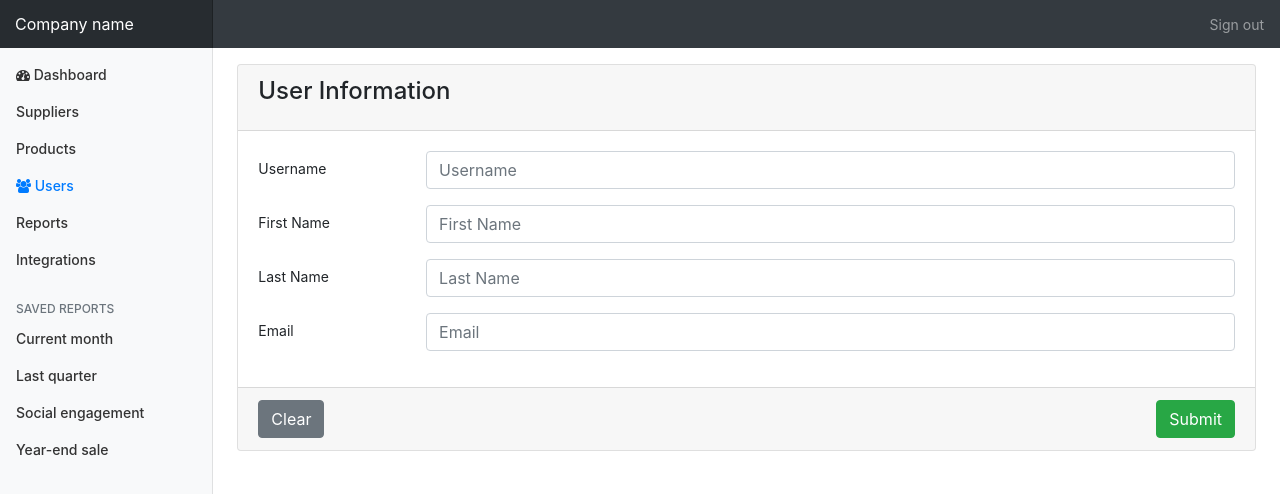
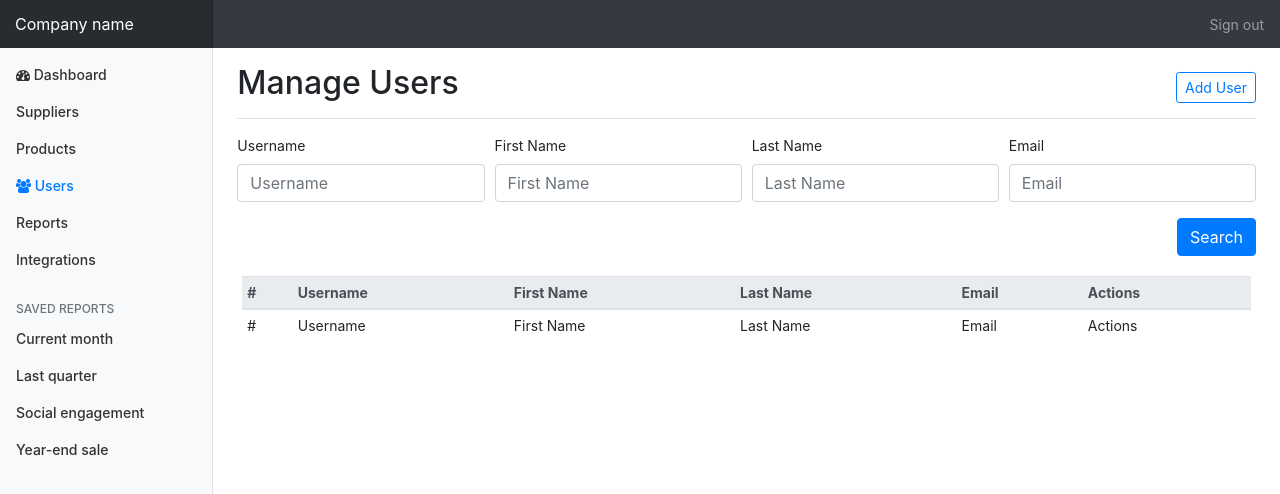
Before and after one commit to sybersecho/front-of-kupalatu-store, an Angular app: page /users in a window 1280 px wide. Shown: the top 494 px of the page. Built offline with nearby package versions, Linux system fonts and the light colour scheme.

Commit message:
users feature

```diff
--- /dev/null
+++ b/src/app/admin/users/components/user-list/search-user-inline/search-user-form/search-user-form.component.html
@@ -0,0 +1,29 @@
+<form>
+  <div class="form-row">
+    <div class="col-3">
+      <div class="form-group">
+          <label for="txtUserName">Username</label>
+          <input type="text" name="txtUserName" class="form-control" placeholder="Username">
+      </div>
+    </div>
+    <div class="col-3">
+      <div class="form-group">
+          <label for="txtFirstName">First Name</label>
+          <input type="text" name="txtFirstName" class="form-control" placeholder="First Name">
+      </div>
+    </div>
+    <div class="col-3">
+      <div class="form-group">
+          <label for="txtLastName">Last Name</label>
+          <input type="text" name="txtLastName" class="form-control" placeholder="Last Name">
+      </div>
+    </div>
+    <div class="col-3">
+      <div class="form-group">
+          <label for="txtUserEmail">Email</label>
+          <input type="text" name="txtUserEmail" class="form-control" placeholder="Email">
+      </div>
+    </div>
+  </div>
+  <button class="btn btn-primary float-right" type="submit">Search</button>
+  </form>
--- /dev/null
+++ b/src/app/admin/users/components/user-list/search-user-inline/search-user-form/search-user-form.component.ts
@@ -0,0 +1,15 @@
+import { Component, OnInit } from '@angular/core';
+
+@Component({
+  selector: 'app-search-user-form',
+  templateUrl: './search-user-form.component.html',
+  styleUrls: ['./search-user-form.component.css']
+})
+export class SearchUserFormComponent implements OnInit {
+
+  constructor() { }
+
+  ngOnInit() {
+  }
+
+}
--- a/src/app/admin/users/components/user-list/search-user-inline/search-user-inline.component.html
+++ b/src/app/admin/users/components/user-list/search-user-inline/search-user-inline.component.html
@@ -1,69 +1,10 @@
 <div class="row">
     <div class="col-12">
-      <div class="card">
-        <div class="card-header">
-          <form>
-            <div class="form-row">
-              <div class="col-3">
-                <div class="form-group">
-                    <label for="txtUserName">Username</label>
-                    <input type="text" name="txtUserName" class="form-control" placeholder="Username">
-                </div>
-              </div>
-              <div class="col-3">
-                <div class="form-group">
-                    <label for="txtFirstName">First Name</label>
-                    <input type="text" name="txtFirstName" class="form-control" placeholder="First Name">
-                </div>
-              </div>
-              <div class="col-3">
-                <div class="form-group">
-                    <label for="txtLastName">Last Name</label>
-                    <input type="text" name="txtLastName" class="form-control" placeholder="Last Name">
-                </div>
-              </div>
-              <div class="col-3">
-                <div class="form-group">
-                    <label for="txtUserEmail">Email</label>
-                    <input type="text" name="txtUserEmail" class="form-control" placeholder="Email">
-                </div>
-              </div>
-            </div>
-            <button class="btn btn-primary float-right" type="submit">Search</button>
-          </form>
-        </div>
-      </div>
+      <app-search-user-form></app-search-user-form>
     </div>
   </div>
   <div class="row">
     <div class="col-12">
-      <div class="card-body">
-        <div class="row">
-          <div class="table-responsive">
-            <table class="table table-hover table-sm">
-              <thead class="thead-light">
-                <tr>
-                  <th>#</th>
-                  <th>Username</th>
-                  <th>First Name</th>
-                  <th>Last Name</th>
-                  <th>Email</th>
-                  <th>Actions</th>
-                </tr>
-              </thead>
-              <tbody>
-                <tr>
-                  <td>#</td>
-                  <td>Username</td>
-                  <td>First Name</td>
-                  <td>Last Name</td>
-                  <td>Email</td>
-                  <td>Actions</td>
-                </tr>
-              </tbody>
-            </table>
-          </div>
-        </div>
-      </div>
+      <app-search-user-result></app-search-user-result>
     </div>
   </div>
--- /dev/null
+++ b/src/app/admin/users/components/user-list/search-user-inline/search-user-result/search-user-result.component.html
@@ -0,0 +1,28 @@
+<div class="card-body">
+    <div class="row">
+      <div class="table-responsive">
+        <table class="table table-hover table-sm">
+          <thead class="thead-light">
+            <tr>
+              <th>#</th>
+              <th>Username</th>
+              <th>First Name</th>
+              <th>Last Name</th>
+              <th>Email</th>
+              <th>Actions</th>
+            </tr>
+          </thead>
+          <tbody>
+            <tr>
+              <td>#</td>
+              <td>Username</td>
+              <td>First Name</td>
+              <td>Last Name</td>
+              <td>Email</td>
+              <td>Actions</td>
+            </tr>
+          </tbody>
+        </table>
+      </div>
+    </div>
+  </div>
--- /dev/null
+++ b/src/app/admin/users/components/user-list/search-user-inline/search-user-result/search-user-result.component.ts
@@ -0,0 +1,15 @@
+import { Component, OnInit } from '@angular/core';
+
+@Component({
+  selector: 'app-search-user-result',
+  templateUrl: './search-user-result.component.html',
+  styleUrls: ['./search-user-result.component.css']
+})
+export class SearchUserResultComponent implements OnInit {
+
+  constructor() { }
+
+  ngOnInit() {
+  }
+
+}
--- a/src/app/admin/users/components/user-list/user-form/user-form.component.html
+++ b/src/app/admin/users/components/user-list/user-form/user-form.component.html
@@ -1,3 +1,5 @@
+<!-- <div class="card">
+  <div class="card-header"> -->
 <div class="row">
   <div class="col-12">
     <div class="card">
@@ -51,3 +53,5 @@
     </div>
   </div>
 </div>
+  <!-- </div>
+</div> -->
--- a/src/app/admin/users/components/user-list/user-list.component.html
+++ b/src/app/admin/users/components/user-list/user-list.component.html
@@ -1,8 +1,9 @@
 <div class="d-flex justify-content-between flex-wrap flex-md-nowrap align-items-center pb-2 mb-3 border-bottom">
   <h1 class="h2">Manage Users</h1>
   <div class="btn-toolbar mb-2 mb-md-0">
-    <button class="btn btn-sm btn-outline-primary">
+    <button class="btn btn-sm btn-outline-primary" (click)="onAddUser()" name="btnAddUser" #btnAddUser>
       Add User
     </button>
   </div>
 </div>
+<router-outlet></router-outlet>
--- a/src/app/admin/users/components/user-list/user-list.component.ts
+++ b/src/app/admin/users/components/user-list/user-list.component.ts
@@ -1,4 +1,5 @@
 import { Component, OnInit } from '@angular/core';
+import { Router, ActivatedRoute } from '@angular/router';
 
 @Component({
   selector: 'app-user-list',
@@ -7,9 +8,15 @@ import { Component, OnInit } from '@angular/core';
 })
 export class UserListComponent implements OnInit {
 
-  constructor() { }
+  constructor(private router: Router, private activatedRoute: ActivatedRoute) { }
 
   ngOnInit() {
   }
 
+  onAddUser() {
+    // TODO find best way to hide the button
+    // this.btnAddProduct.nativeElement.hidden = true;
+    this.router.navigate(['new'], {relativeTo: this.activatedRoute});
+  }
+
 }
```
Also changed, not shown: src/app/app-routing/app-routing.module.ts (+7 -6 lines), src/app/app.module.ts (+16 -6 lines), src/app/admin/users/components/user-list/search-user-inline/search-user-form/search-user-form.component.css (added), src/app/admin/users/components/user-list/search-user-inline/search-user-result/search-user-result.component.css (added).
